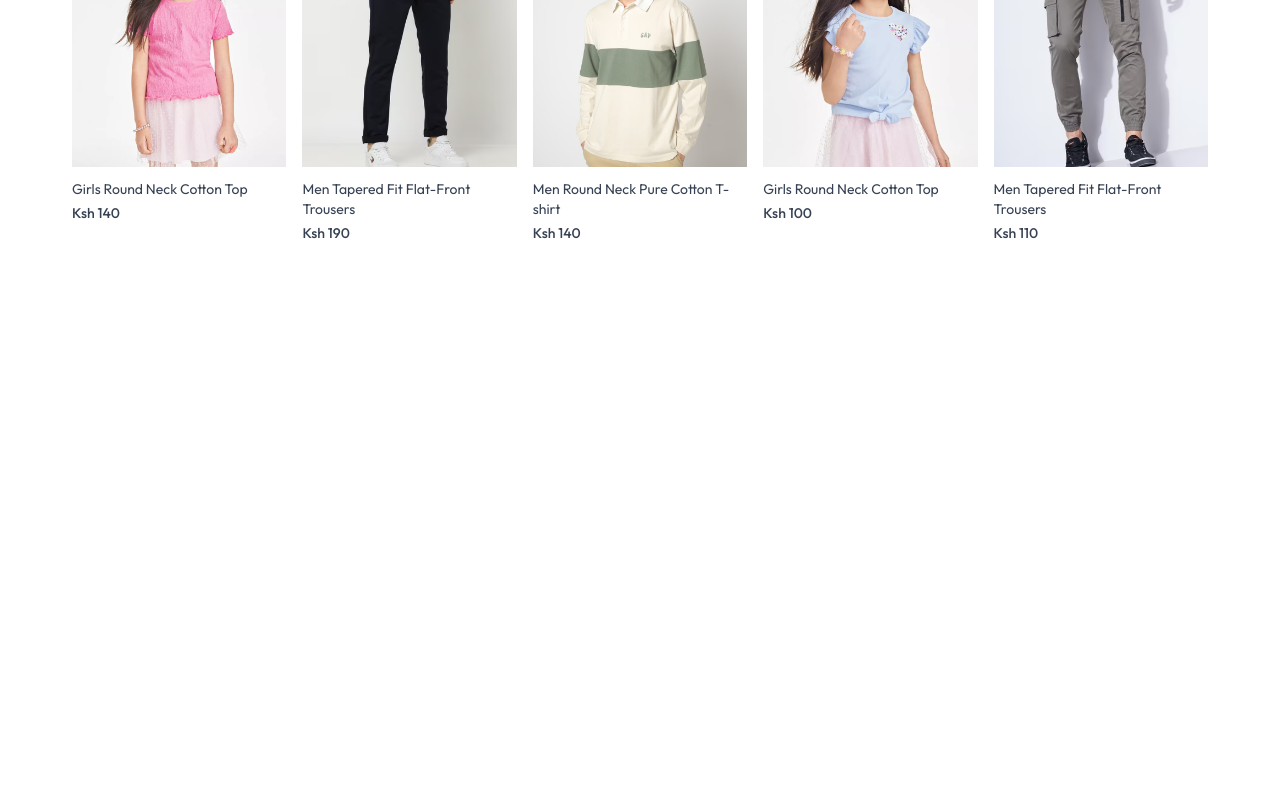
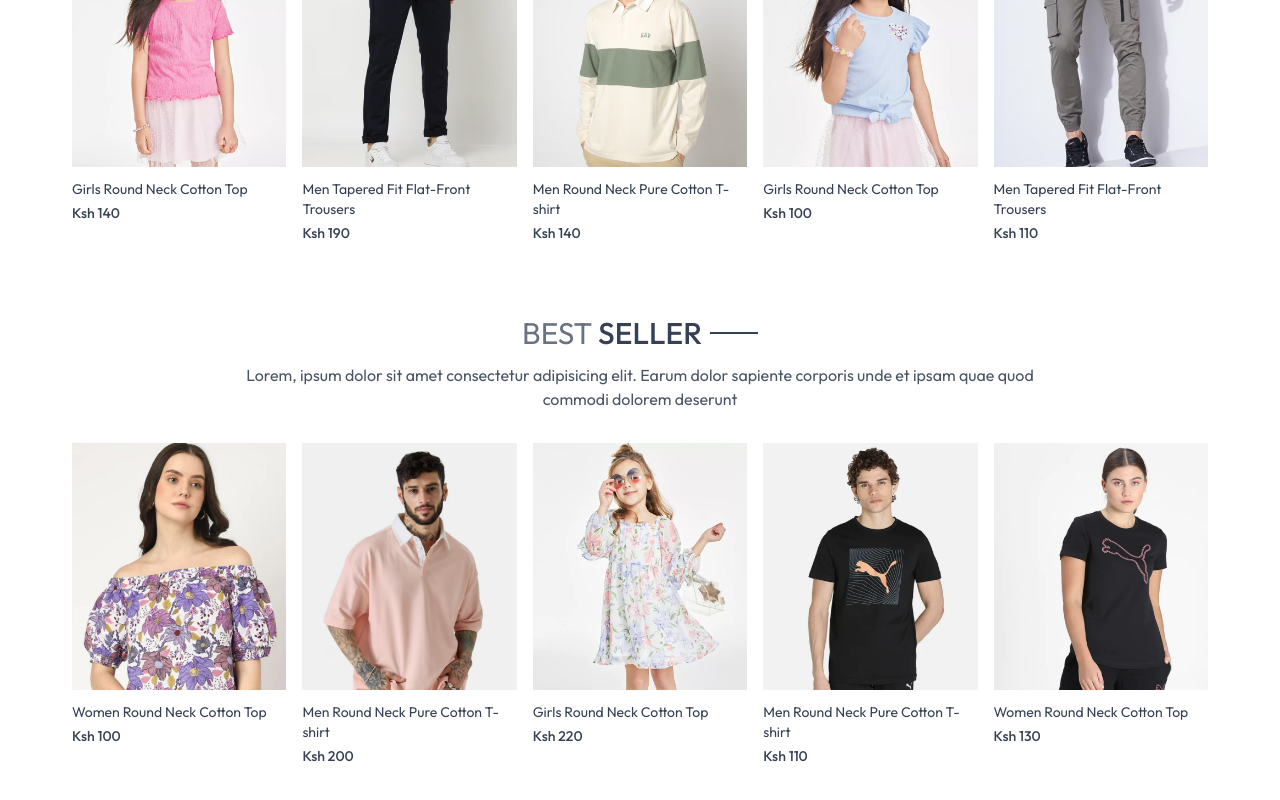
Before and after one commit to Ariel-joe/Ecommerce, a React (Vite) app in the folder client/: page / in a window 1280 px wide. Shown: the part 1189-1989 px from the top of the page. Before the commit the page ends 1472 px from the top, so only its background shows below. Built offline with nearby package versions, Linux system fonts and the light colour scheme.

Commit message:
best seller

```diff
--- a/client/src/components/Bestseller.jsx
+++ b/client/src/components/Bestseller.jsx
@@ -1,17 +1,35 @@
 import React, { useContext, useEffect, useState } from "react";
 import { ShopContext } from "../context/Shopcontext";
+import { Title } from "./Title";
+import { ProductCard } from "./ProductCard";
 
 const Bestseller = () => {
   const { products } = useContext(ShopContext);
-  const [bestSeller, setBestSeller] = useState([]);
+  const [bestSellers, setBestSellers] = useState([]);
 
   useEffect(() => {
     const bestProduct = products.filter((item) => item.bestseller);
-    setBestSeller(bestProduct.slice(0, 5));
+    setBestSellers(bestProduct.slice(0, 5));
   }, []);
   return (
     <>
-      <div></div>
+      <div className="my-10">
+        <div className="text-center text-3xl py-8">
+          <Title text1={"BEST"} text2={"SELLER"} />
+          <p className="w-3/4 m-auto text-xs sm:text-sm md:text-base text-gray-600">
+            Lorem, ipsum dolor sit amet consectetur adipisicing elit. Earum
+            dolor sapiente corporis unde et ipsam quae quod commodi dolorem
+            deserunt
+          </p>
+        </div>
+
+        {/* bestseller products */}
+        <div className="grid grid-cols-2 sm:grid-cols-3 md:grid-cols-4 lg:grid-cols-5 gap-4 gap-y-6">
+            {bestSellers.map((item, index) =>(
+                <ProductCard key={index} id={item._id} image={item.image} name={item.name} price={item.price} />
+            ))}
+        </div>
+      </div>
     </>
   );
 };
--- /dev/null
+++ b/client/src/components/Ourpolicy.jsx
@@ -0,0 +1,18 @@
+import React from "react";
+import { assets } from "../assets/assets";
+
+const Ourpolicy = () => {
+  return (
+    <>
+      <div className="flex flex-col sm:flex-row justify-around gap-12 sm:gap-2 text-center py-20 text-xs sm:text-sm md:text-base text-gray-700">
+        <div>
+            <img src={assets.exchange_icon} className="w-12 m-auto mb-5" alt="" />
+            <p className="font-semibold">Easy Exchange Policy</p>
+            <p className="text-gray-400">we offer hassle free exchange policy</p>
+        </div>
+      </div>
+    </>
+  );
+};
+
+export { Ourpolicy };
--- a/client/src/pages/Home.jsx
+++ b/client/src/pages/Home.jsx
@@ -1,12 +1,14 @@
 import React from "react";
 import { HeroSection } from "../components/HeroSection";
 import { Latestcollection } from "../components/Latestcollection";
+import { Bestseller } from "../components/Bestseller";
 
 const Home = () => {
   return (
     <>
       <HeroSection />
       <Latestcollection />
+      <Bestseller />
     </>
   );
 };
```
